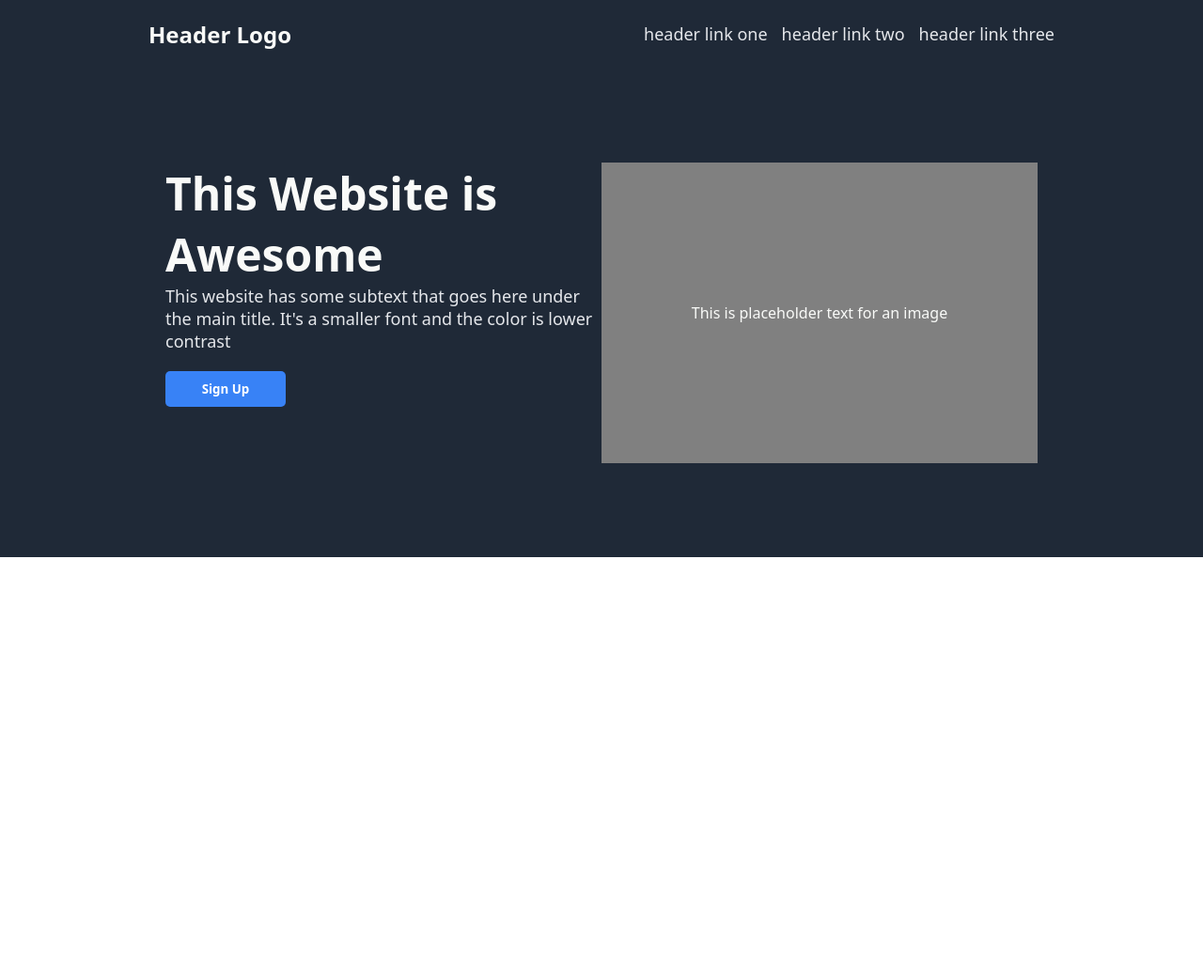
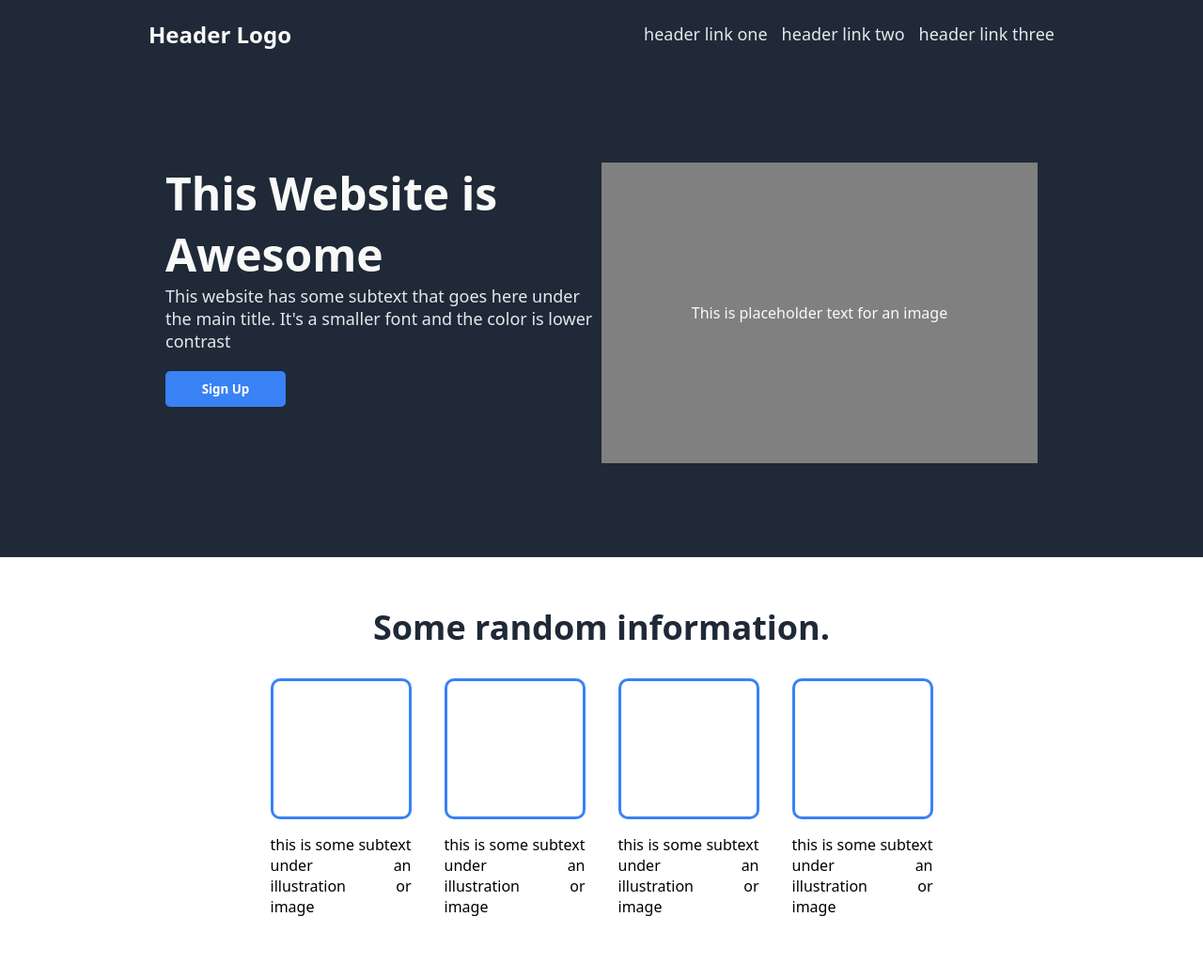
Before and after one commit to Khumbolawo/odin-landing-page, a plain HTML site: page index.html in a window 1280 px wide. Shown: the whole page at 94% size. Before the commit the page ends 800 px from the top, so only its background shows below. Drawn offline with Linux system fonts and the light colour scheme.

Commit message:
feat: :lipstick: Add product information section

```diff
--- a/index.html
+++ b/index.html
@@ -32,5 +32,26 @@
         </div>
       </div>
     </section>
+    <section id="products">
+      <h1>Some random information.</h1>
+      <div class="cards">
+        <div class="card">
+          <div></div>
+          <p>this is some subtext under an illustration or image</p>
+        </div>
+        <div class="card">
+          <div></div>
+          <p>this is some subtext under an illustration or image</p>
+        </div>
+        <div class="card">
+          <div></div>
+          <p>this is some subtext under an illustration or image</p>
+        </div>
+        <div class="card">
+          <div></div>
+          <p>this is some subtext under an illustration or image</p>
+        </div>
+      </div>
+    </section>
   </body>
 </html>
--- a/styles/styles.css
+++ b/styles/styles.css
@@ -115,3 +115,55 @@ body {
 .hero-img p {
   color: #f9faf8;
 }
+
+/* PRODUCTS SECTION */
+
+#products {
+  display: flex;
+  flex-direction: column;
+  flex: 1;
+  justify-content: center;
+  align-items: center;
+  padding: 50px 0;
+  gap: 30px;
+}
+
+/* products heading */
+
+#products h1 {
+  margin: 0;
+  font-size: 36px;
+  font-weight: bolder;
+  color: #1f2937;
+}
+
+/* cards */
+
+.cards {
+  display: flex;
+  flex: 1;
+  justify-content: space-between;
+  flex-wrap: wrap;
+  gap: 35px;
+}
+
+.card {
+  display: flex;
+  flex-direction: column;
+  justify-content: center;
+  align-items: center;
+  height: auto;
+  width: 150px;
+}
+
+.card div {
+  height: 150px;
+  width: 150px;
+  border: #3882f6;
+  border-style: solid;
+  border-radius: 10px;
+}
+
+.card p {
+  text-align: justify;
+}
```
